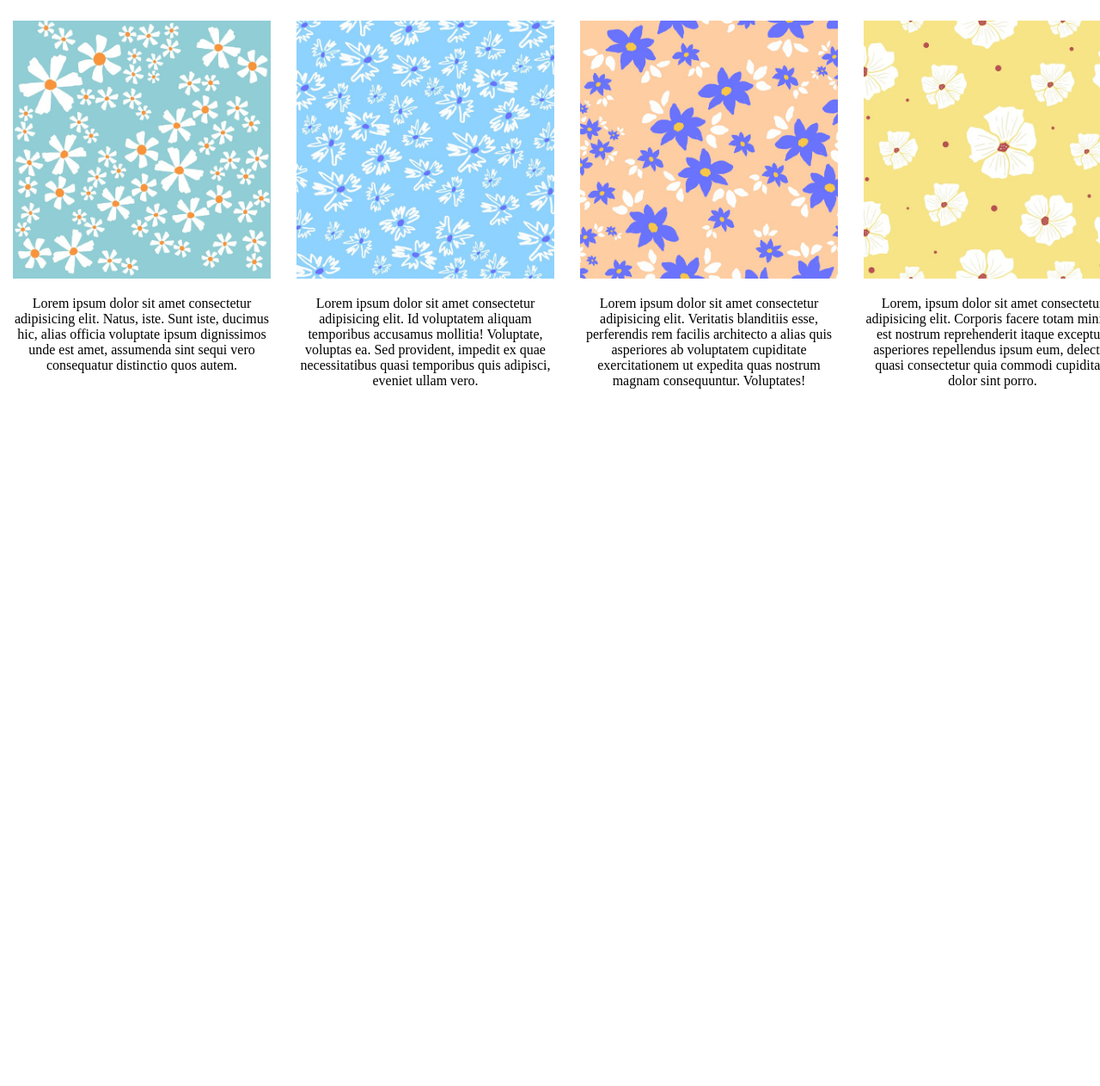
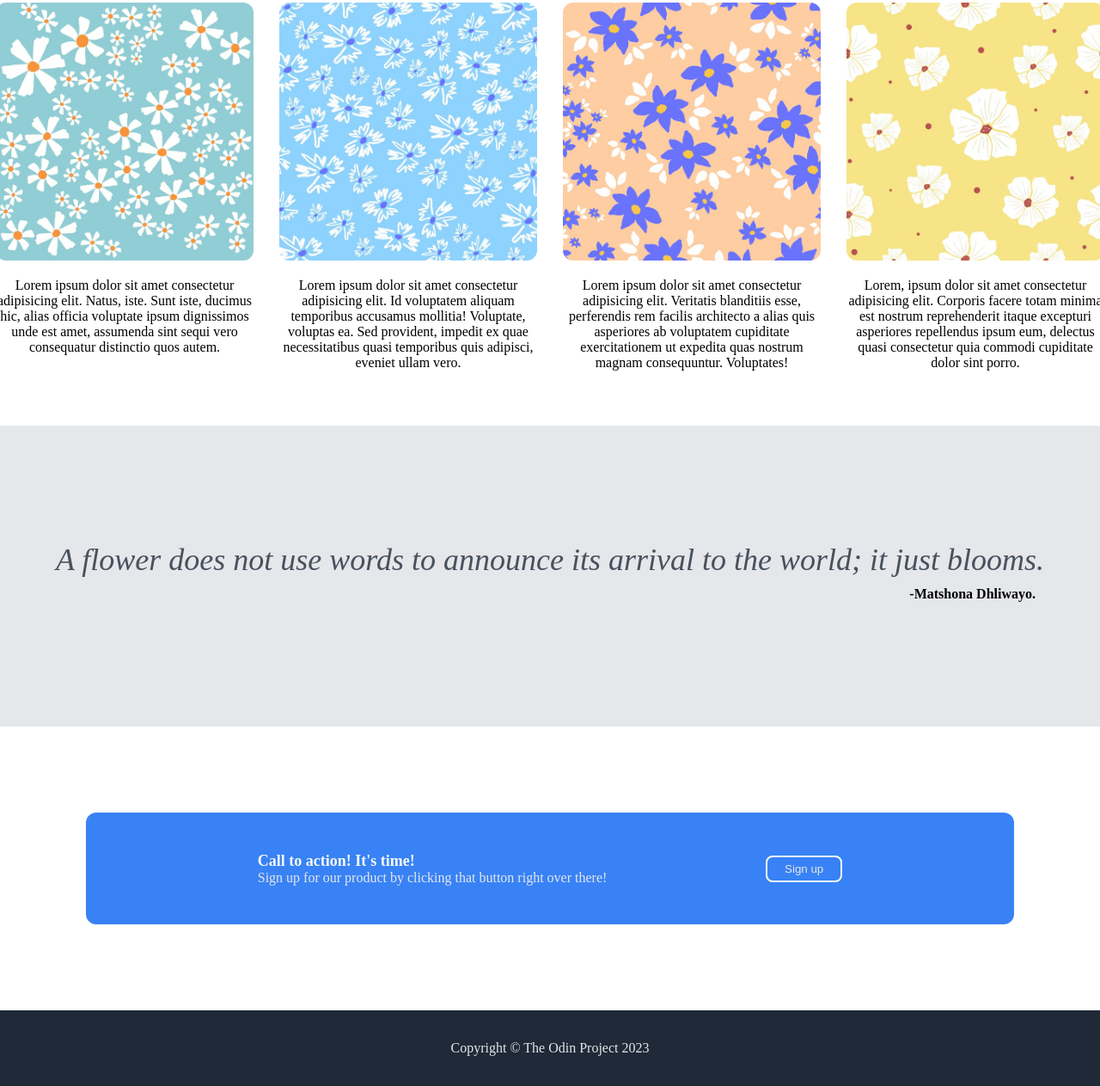
Before and after one commit to Jay-Tavarez/TOP-LandingPage, a plain HTML site: page index.html in a window 1280 px wide. Shown: the part 976-2239 px from the top of the page at 86% size. Before the commit the page ends 1460 px from the top, so only its background shows below. Drawn offline with Linux system fonts and the light colour scheme.

Commit message:
feat:Add/style call to action and footer

```diff
--- a/index.html
+++ b/index.html
@@ -6,7 +6,6 @@
         <link rel="stylesheet" href="style.css"/>
     </head>
     <body>
-
         <div class="hero-header">
             <div class="header">
                 <img class="logo" src="./images/roselogo.png" alt="Blue spiral logo"/>
@@ -20,13 +19,13 @@
                 <div class="hero-text">
                     <div class="hero-main">Lorem ipsum, dolor sit amet consectetur adipisicing elit.</div>
                     <p class="hero-sub">Lorem ipsum dolor sit amet, consectetur adipisicing elit. Nemo eos sunt accusamus inventore porro quasi assumenda molestiae. Dicta dignissimos, repellendus vitae nihil laborum ea, minima quos aliquam aut officia placeat!</p>
-                    <button>Sign Up</button>
+                    <button class="button1">Sign Up</button>
                 </div>
                 <img src="./images/greenblueflowers.jpg" alt="Girl making magical clouds"/>
             </div>
         </div>
 
-        <div>
+        <div class="info">
             <div class="info-header">Some random information</div>
             <div>
                 <ul>
@@ -37,5 +36,24 @@
                 </ul>
             </div>
         </div>
+
+        <div class="quote-container">
+            <div>
+                <div class="quote"><em>A flower does not use words to announce its arrival to the world; it just blooms.</em></div>
+                <div class="credit">-Matshona Dhliwayo.</div>
+            </div>
+        </div>
+
+        <div class="call-container">
+            <div class="call">
+                <div>
+                    <div class="call-main">Call to action! It's time!</div>
+                    <div  class="call-sub">Sign up for our product by clicking that button right over there!</div>
+                </div>
+                <button class="button2">Sign up</button>
+            </div>
+        </div>
+
+        <div class="footer">Copyright © The Odin Project 2023</div>
     </body>
 </html>
--- a/style.css
+++ b/style.css
@@ -1,3 +1,7 @@
+body {
+    margin: 0;
+}
+
 .header {
     display: flex;
     padding: 23px;
@@ -40,18 +44,22 @@
 
 .hero {
     gap: 75px;
+    margin: 15px 125px;
+    padding: 45px;
     display: flex;
-    padding: 75px;
     align-items: center;
     justify-content: center;
 }
 
 .hero-text {
-    width: 500px;
+    flex: 1;
+}
+
+.button1 {
+    border: none;
 }
 
 button {
-    border: none;
     color: #e5e7eb;
     padding: 6px 20px;
     border-radius: 8px;
@@ -69,6 +77,7 @@ button {
 ul {
     gap: 30px;
     display: flex;
+    padding: 32px;
     align-items: flex-start;
     justify-content: center;
 }
@@ -80,7 +89,65 @@ ul li {
 }
 
 li img {
-    border-color: #3882f6;
     width: auto;
     height: 300px;
+    border-radius: 12px;
 }
+
+.quote-container {
+    display: flex;
+    height: 350px;
+    align-items: center;
+    justify-content: center;
+    background-color: #e5e7eb;
+}
+
+.quote {
+    font-size: 36px;
+    color: #1f2937c9;
+}
+
+.credit {
+    padding: 10px;
+    color: black;
+    font-weight: 600;
+    text-align: right;
+}
+
+.call-container {
+    margin: 100px;
+    display: flex;
+    align-items: center;
+    justify-content: center;
+}
+
+.call{
+    flex: 1;
+    height: 100px;
+    display: flex;
+    padding: 15px;
+    border-radius: 12px;
+    align-items: center;
+    background-color: #3882f6;
+    justify-content: space-evenly;
+}
+ .call-main {
+    font-size: 18px;
+    color: #f9faf8;
+    font-weight: 600;
+ }
+
+ .call-sub {
+    color: #e5e7eb;
+ }
+
+ .button2 {
+    border: solid 2px #f9faf8;
+ }
+
+ .footer {
+    color: #e5e7eb;
+    padding: 35px;
+    text-align: center;
+    background-color: #1f2937;
+ }
```
